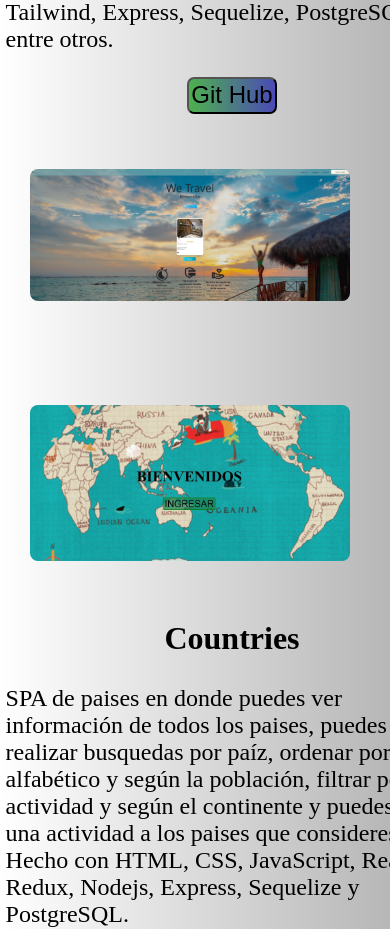
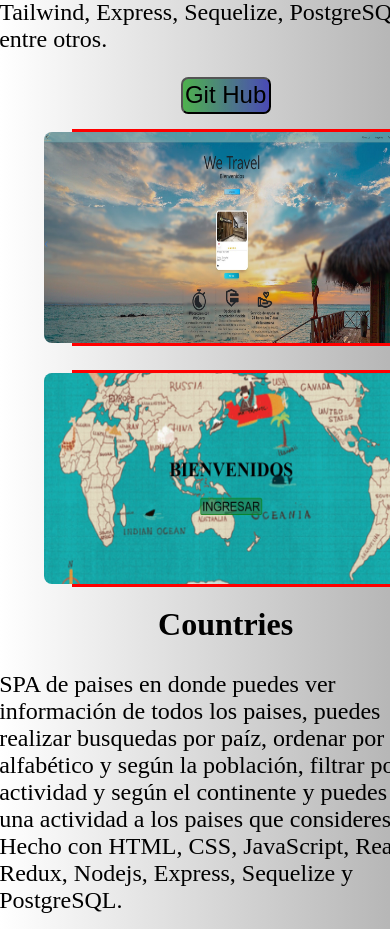
Before and after one commit to Cemb93/cemb-dev, a React (Create React App) app: page / in a window 390 px wide. Shown: the part 2042-2971 px from the top of the page. Built offline with nearby package versions, Linux system fonts and the light colour scheme.

Commit message:
demo project responsive

```diff
--- a/src/styles/components/Projects/_ImgProject.scss
+++ b/src/styles/components/Projects/_ImgProject.scss
@@ -42,14 +42,19 @@
 //? IMAGEN RESPONSIVE
 .projects_img {
   // background-color: yellow;
+  border: solid 3px red;
   display: flex;
   justify-content: center;
   width: 50vw;//* View Width --> Da el 70% del ancho de la pantalla, sin importar la pantalla
+  // width: 100vw;//* View Width --> Da el 70% del ancho de la pantalla, sin importar la pantalla
   max-width: 1000px;//* Max tamañp de ancho
   min-width: 320px;//* Min tamaño de ancho
-  margin: 2.5em;
+  // margin: 2.5em;
+  margin: 0 5.5em;
   img {
-    width: 100%;//* Este va a ser el 100% de los 75vw y estará entre "max-width" y "min-width"
+    // width: 100%;//* Este va a ser el 100% de los 75vw y estará entre "max-width" y "min-width"
+    width: 120%;//* Este va a ser el 100% de los 75vw y estará entre "max-width" y "min-width"
     border-radius: 0.5em;
+    height: 25vh;
   }
 }
```
